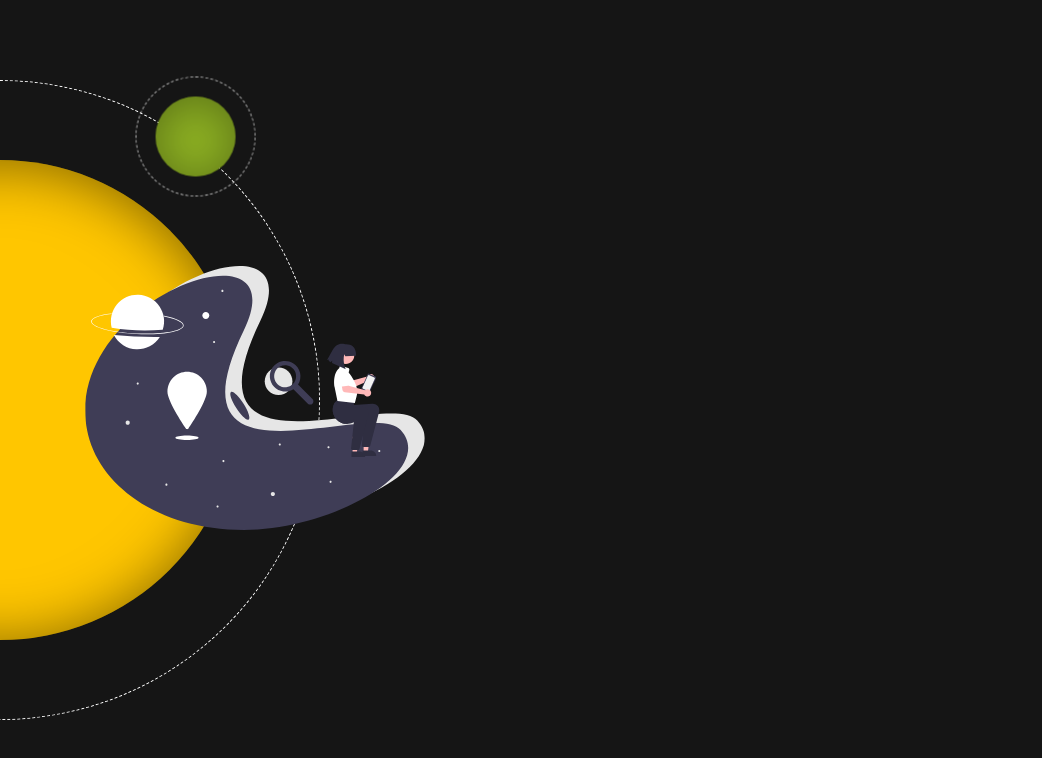
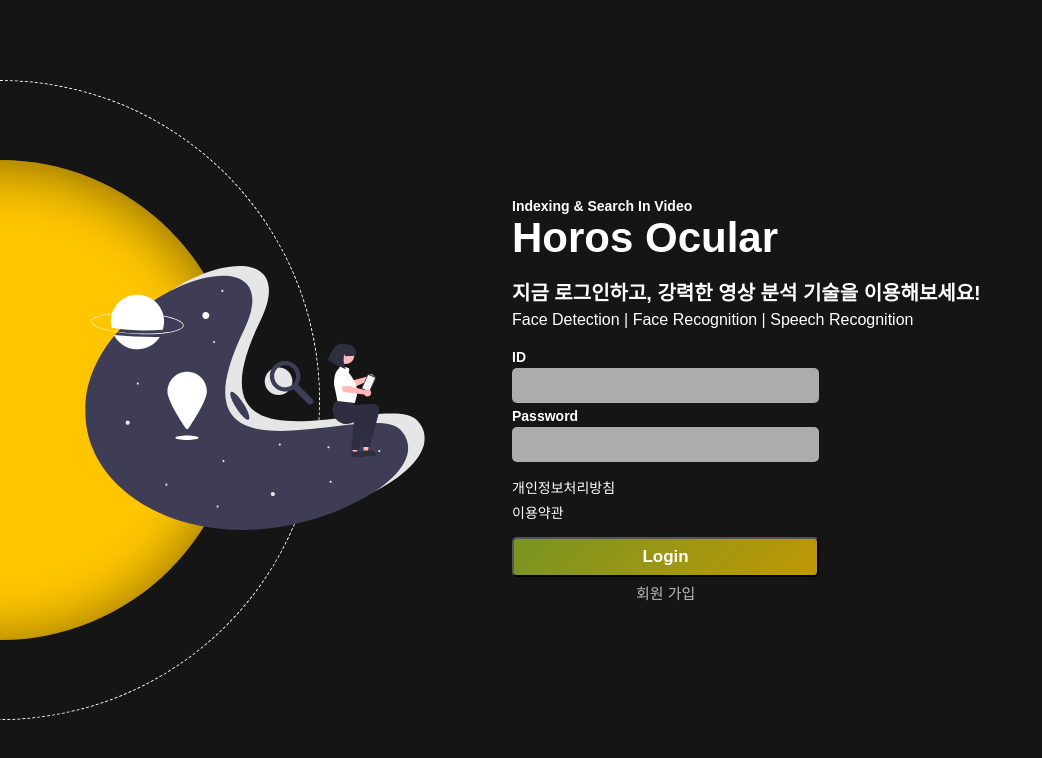
Before and after one commit to Jun99uu/horos-ocular, a Next.js app in the folder horos-web/: page / in a window 1280 px wide. Shown: the top 758 px of the page, without its empty margins (0-1042 px from the left). Built offline with nearby package versions, Linux system fonts and the light colour scheme; a web font is replaced by a local one.

Commit message:
add : content-box 구성

```diff
--- a/horos-web/components/Index/IndexLayout.tsx
+++ b/horos-web/components/Index/IndexLayout.tsx
@@ -1,13 +1,25 @@
 import Objet from "./Objet";
 import { useState } from "react";
 import { Stage } from "../../interfaces/indexInterface";
+import TitleBox from "./TitleBox";
+import LoginBox from "./LoginBox";
+import RegisterBox from "./RegisterBox";
 
 export default function IndexLayout() {
-  const [stage, setStage] = useState<Stage>();
+  const [stage, setStage] = useState<Stage>(Stage.Login);
   return (
     <div className="container">
       <Objet />
-      <div className="content-box"></div>
+      <div className="content-layout">
+        <TitleBox />
+        {stage === Stage.Login ? (
+          <LoginBox setStage={setStage} />
+        ) : stage === Stage.Register ? (
+          <RegisterBox />
+        ) : (
+          <></>
+        )}
+      </div>
       <style jsx>{`
         .container {
           width: 100vw;
@@ -15,7 +27,21 @@
           display: flex;
           flex-direction: row;
           align-items: center;
-          justify-content: space-between;
+          justify-content: flex-start;
+          position: relative;
+        }
+        .content-layout {
+          width: 60vw;
+          height: 100vh;
+          position: absolute;
+          top: 0px;
+          right: 0px;
+          display: flex;
+          flex-direction: column;
+          align-items: flex-start;
+          justify-content: center;
+          gap: 20px;
+          margin-left: 30vw;
         }
       `}</style>
     </div>
```
